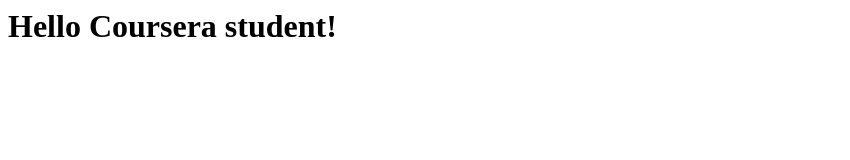
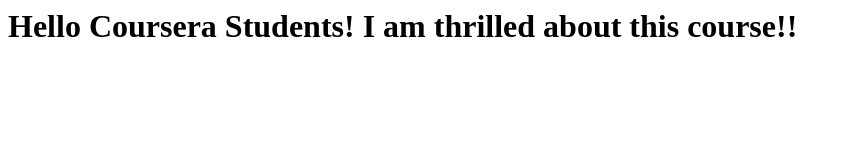
Before and after one commit to KasDeveloper/coursera-test, a plain HTML site: page index.html in a window 1280 px wide. Shown: the whole page, without its empty margins (0-850 px from the left). Drawn offline with Linux system fonts and the light colour scheme.

Commit message:
New version of web file

```diff
--- a/index.html
+++ b/index.html
@@ -5,6 +5,6 @@
     <title>Hello Coursera</title>
   </head>
   <body>
-    <h1>Hello Coursera student!</h1>
+    <h1>Hello Coursera Students! I am thrilled about this course!!</h1>
   </body>
 </html>
```
